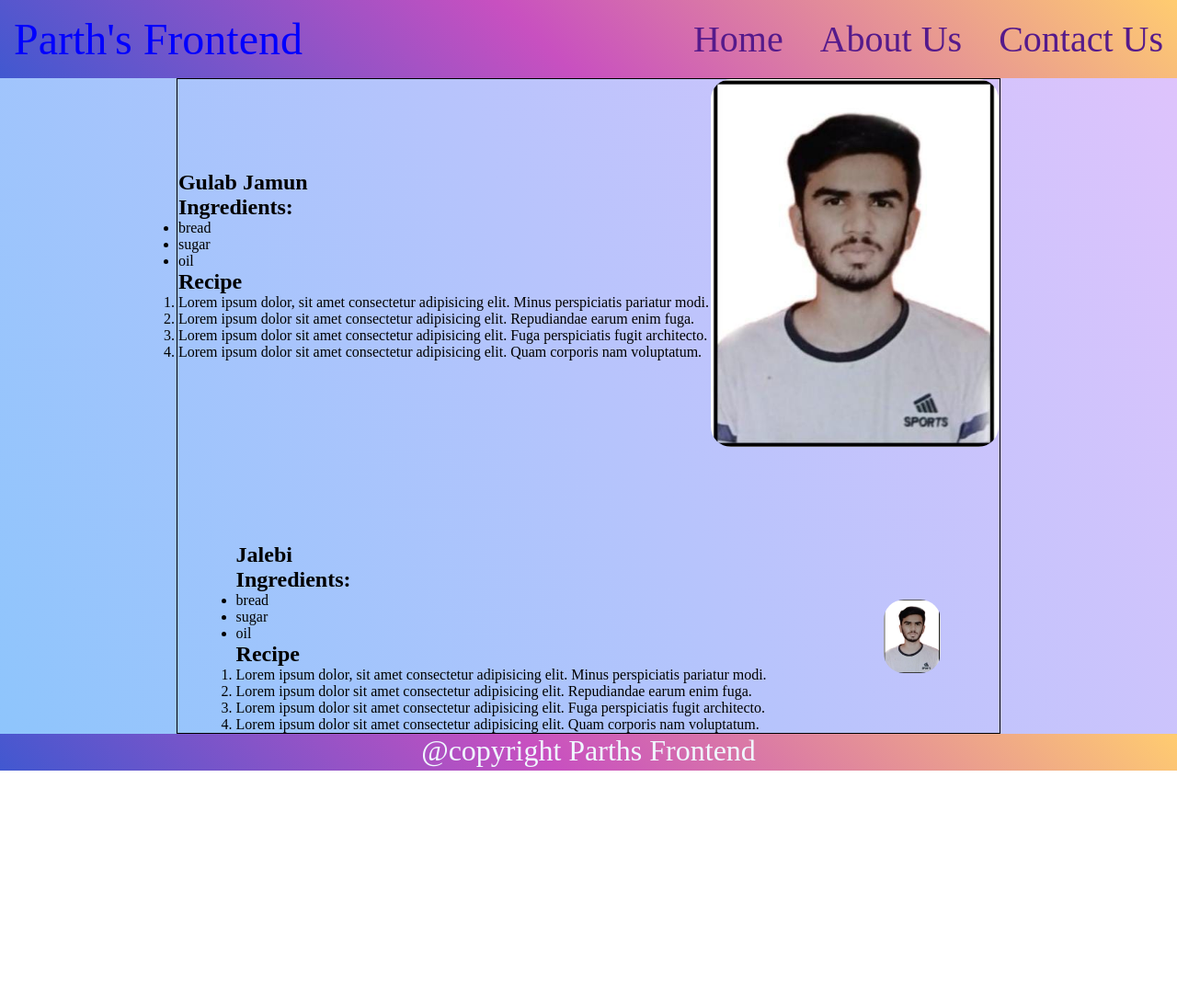
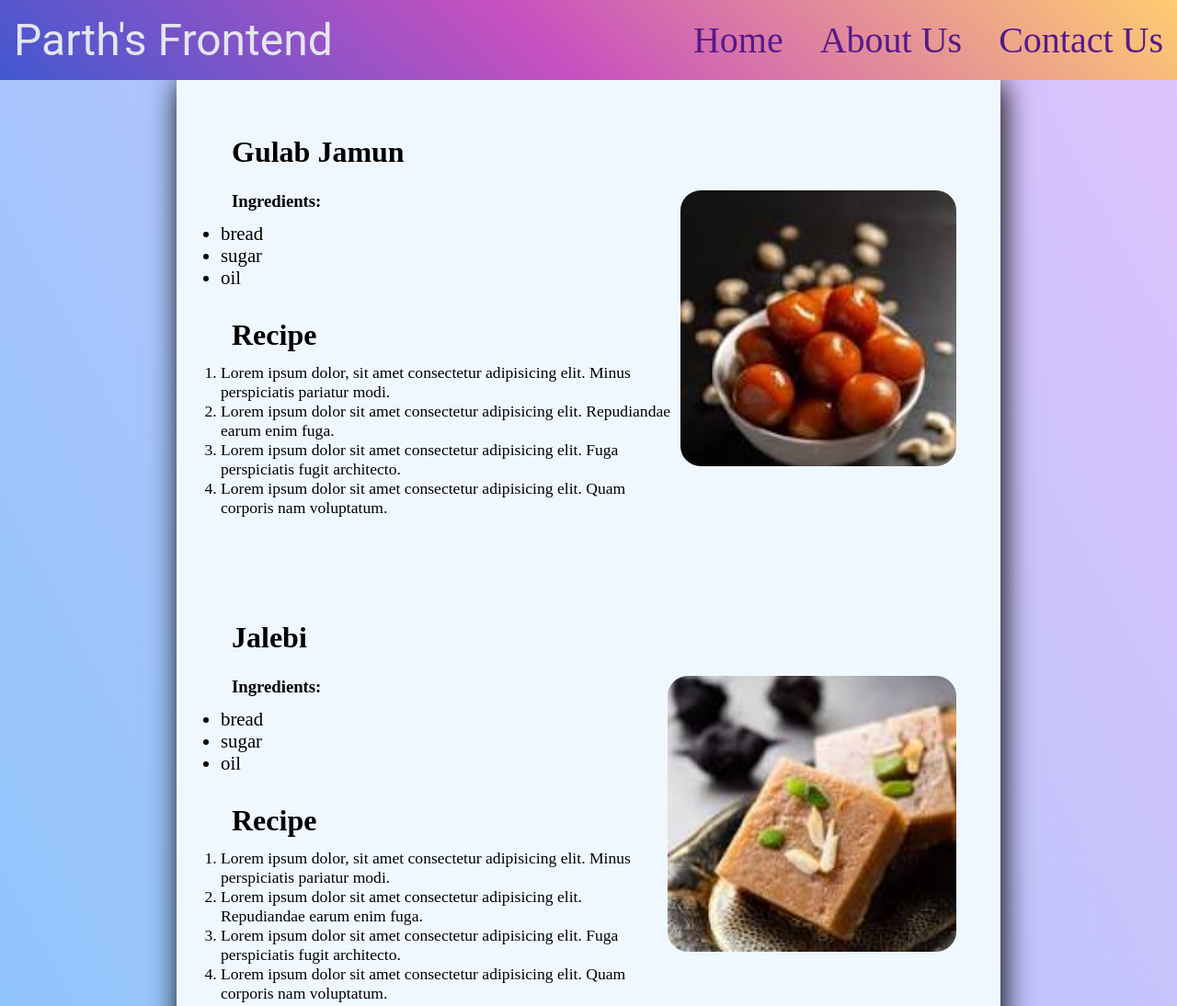
Before and after one commit to ParthJagdale/recipe_prac, a plain HTML site: page index.html in a window 1280 px wide. Shown: the top 1094 px of the page at 92% size. Before the commit the page ends 838 px from the top, so only its background shows below. Drawn offline with Linux system fonts and the light colour scheme.

Commit message:
day2recipe

```diff
--- a/index.html
+++ b/index.html
@@ -35,8 +35,8 @@
 
                                 <div>
                                     <h2>Gulab Jamun</h2>
-                                    <h2>Ingredients:</h2>
-                                    <ul>
+                                    <h3>Ingredients:</h3>
+                                    <ul class="ingredientbox">
                                         <li>bread</li>
                                         <li>sugar</li>
                                         <li>oil </li>
@@ -44,7 +44,7 @@
                                 </div>
                               <div>
                                 <h2>Recipe</h2>
-                                <ol>
+                                <ol class="recipebox">
                                     <li>Lorem ipsum dolor, sit amet consectetur adipisicing elit. Minus perspiciatis pariatur modi.</li>
                                     <li>Lorem ipsum dolor sit amet consectetur adipisicing elit. Repudiandae earum enim fuga.</li>
                                     <li>Lorem ipsum dolor sit amet consectetur adipisicing elit. Fuga perspiciatis fugit architecto.</li>
@@ -53,9 +53,12 @@
                               </div>
 
                             </div>
-                            <div class="itemimage  ">
-                                <img src="pp_phoo.jpg" alt="recipe1">
+                            <div class="itemimage">
+                                <img src="gulabjamun.jpg" alt="recipe1">
+
                             </div>
+
+
                     </div>
 
 
@@ -65,8 +68,8 @@
 
                             <div>
                                 <h2>Jalebi</h2>
-                                <h2>Ingredients:</h2>
-                                <ul>
+                                <h3>Ingredients:</h3>
+                                <ul class="ingredientbox">
                                     <li>bread</li>
                                     <li>sugar</li>
                                     <li>oil </li>
@@ -74,7 +77,7 @@
                             </div>
                           <div>
                             <h2>Recipe</h2>
-                            <ol>
+                            <ol class="recipebox">
                                 <li>Lorem ipsum dolor, sit amet consectetur adipisicing elit. Minus perspiciatis pariatur modi.</li>
                                 <li>Lorem ipsum dolor sit amet consectetur adipisicing elit. Repudiandae earum enim fuga.</li>
                                 <li>Lorem ipsum dolor sit amet consectetur adipisicing elit. Fuga perspiciatis fugit architecto.</li>
@@ -83,8 +86,8 @@
                           </div>
 
                         </div>
-                        <div class="itemimage  ">
-                            <img src="pp_phoo.jpg" alt="recipe1" style="height: 80px;">
+                        <div class="itemimage">
+                            <img src="barfi.jpg" alt="recipe1">
                         </div>
                 </div>
                 </div>
--- a/styles.css
+++ b/styles.css
@@ -9,7 +9,7 @@
 
 .container{
     width: 100wh;
-    height: 100vh;
+    height: 100wh;
     background-color: #8EC5FC;
 background-image: linear-gradient(62deg, #8EC5FC 0%, #E0C3FC 100%);
 
@@ -51,8 +51,10 @@ nav{
 }
 #logo{
 
+    font-family: Roboto, Arial, sans-serif;
+
     font-size: 3rem;
-    color: blue;
+    color: rgb(229, 229, 240);
 }
 
 a{
@@ -85,11 +87,15 @@ a{
 .contentbox{
     width: 70%;
     margin: auto;
+    height: 100%;
+    background-color: aliceblue;
 
-    border: black solid 1px;
     display: flex;
     gap: 100px;
     flex-direction: column;
+    padding: 3rem;
+
+    box-shadow: 3px 3px 30px black;
 }
 .itemcontent{
     display: flex;
@@ -103,7 +109,66 @@ a{
 
 .itemimage{
     img{
-        height: 400px;
+
+        height: 300px;
         border-radius: 22px;
+        margin-top: 20px;
+        transition: all 0.6s linear 0s;
     }
 }
+
+.itemimage:hover
+{
+    transform: scale(1.1);
+}
+
+.itemtext
+{
+    display:flex ;
+    flex-direction: column;
+    gap: 20px;
+}
+.itemtext h2{
+    font-size: 2rem;
+}
+
+.ingredientbox{
+    font-size: 1.3rem;
+}
+.recipebox{
+    font-size: 1.1rem;
+}
+
+.itemimage
+{
+    img{
+        .overlay{
+            position: absolute;
+            top: 0;
+            left: 0;
+            height: 100%;
+            width: 100%;
+            background-color: gray;
+        }
+
+    }
+}
+
+.item{
+
+    h2{
+        padding: 12px;
+
+    }
+    h3{
+        padding: 12px;
+    }
+    display: flex;
+    flex-direction: row;
+
+    .itemcontent {
+        align-content: space-around;
+
+    }
+
+}
```
Also changed, not shown: barfi.jpg (added), gulabjamun.jpg (added).
